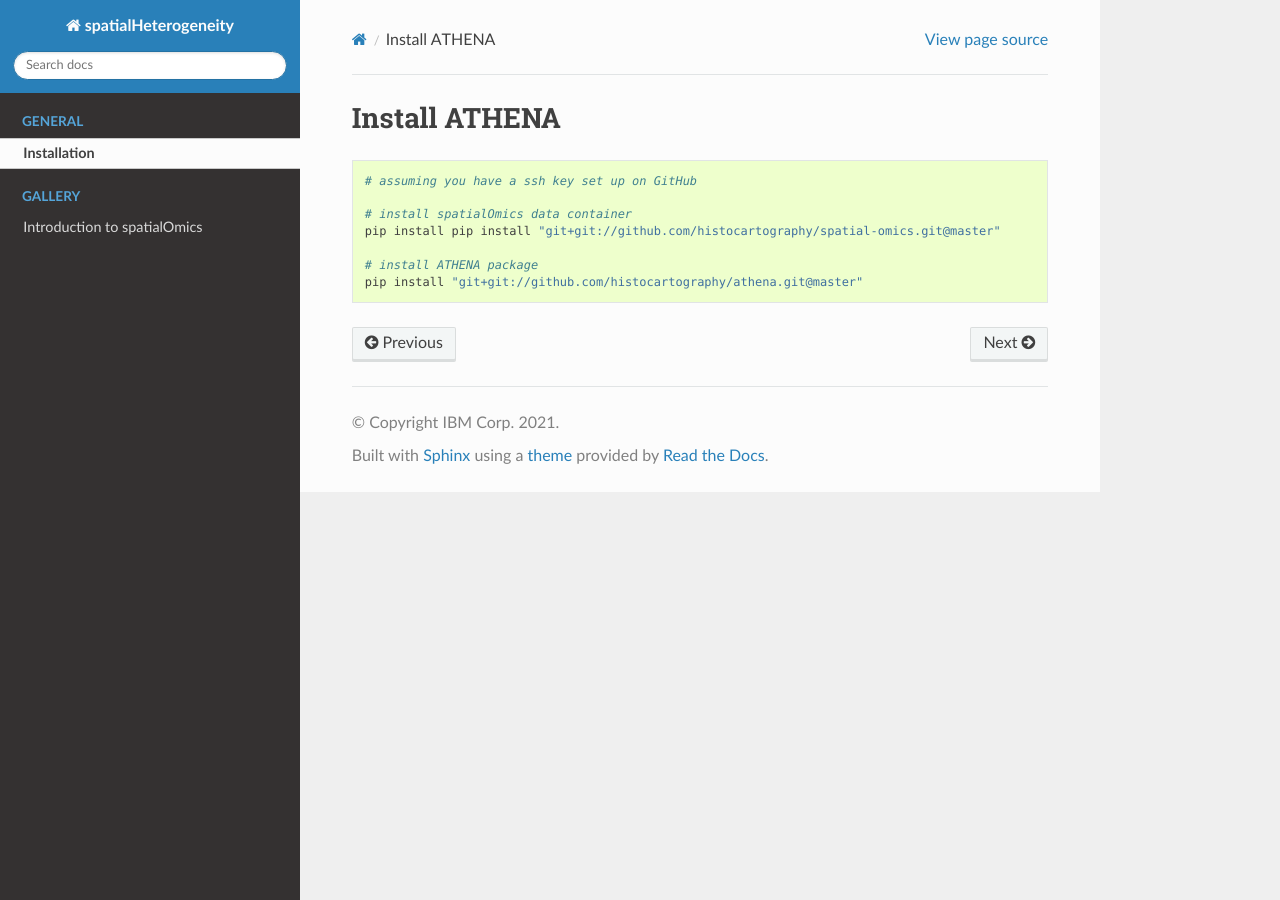
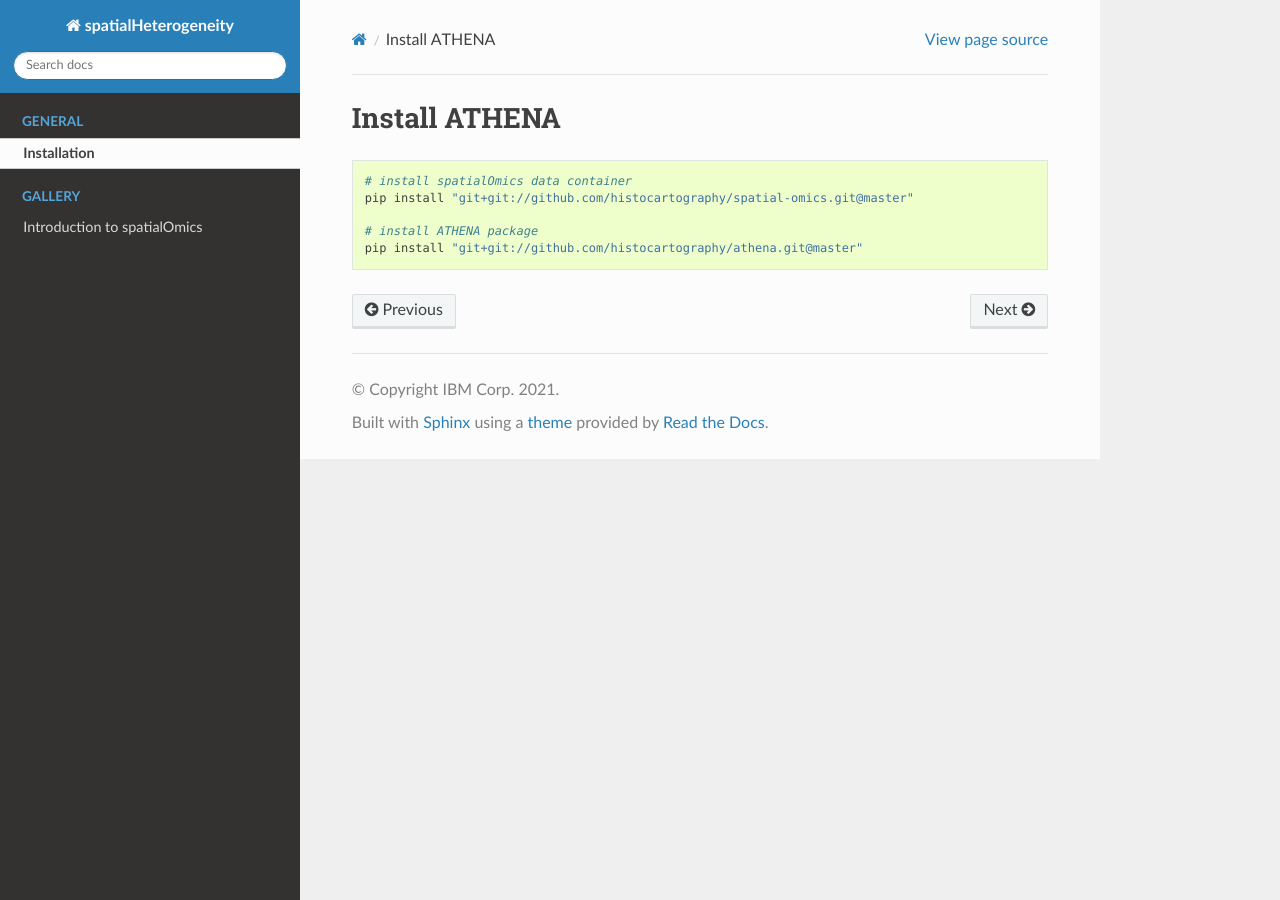
Before and after one commit to AI4SCR/ATHENA, a Sphinx documentation site: the page built from docs/source/installation.md, in a window 1280 px wide. Built offline with Sphinx 7.4.7 and the Read the Docs theme 2.0.0, drawn with Linux system fonts in a browser that asks for light colours; pages that are not in the unit, such as notebooks, are missing from menus.

Commit message:
fix typo [skip ci]

````diff
--- a/docs/source/installation.md
+++ b/docs/source/installation.md
@@ -1,10 +1,8 @@
 # Install ATHENA
 
 ```{code-block}
-# assuming you have a ssh key set up on GitHub
-
 # install spatialOmics data container
-pip install pip install "git+git://github.com/histocartography/spatial-omics.git@master"
+pip install "git+git://github.com/histocartography/spatial-omics.git@master"
 
 # install ATHENA package
 pip install "git+git://github.com/histocartography/athena.git@master"
````
